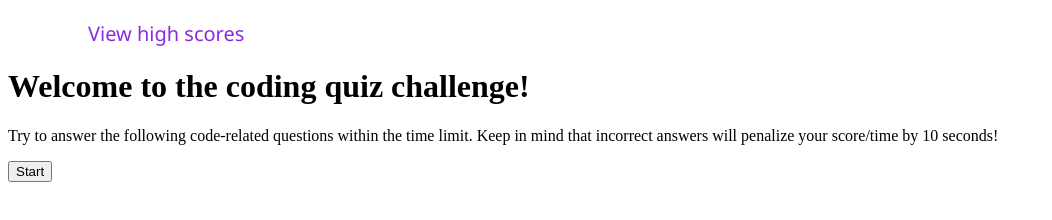
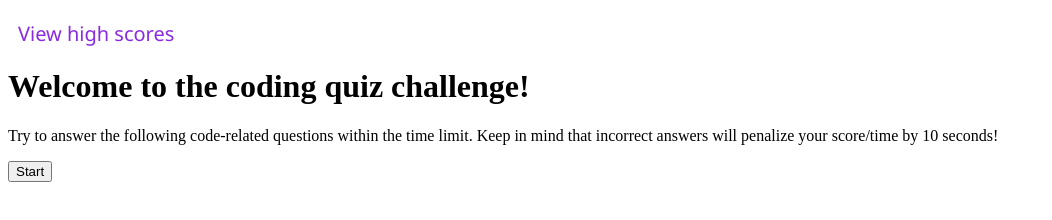
Before and after one commit to itorres60/Coding-Quiz, a plain HTML site: page index.html in a window 1280 px wide. Shown: the whole page, without its empty margins (0-1052 px from the left). Drawn offline with Linux system fonts and the light colour scheme.

Commit message:
added a lil css

```diff
--- a/assets/css/styles.css
+++ b/assets/css/styles.css
@@ -1,7 +1,8 @@
 .nav {
     display: flex;
     justify-content: space-between;
-    margin: 20px 40px 10px 40px;
+    padding: 0;
+    margin: 20px 40px 20px 10px;
     list-style: none;
     font-size: 20px;
     font-family: 'Segoe UI', Tahoma, Geneva, Verdana, sans-serif;
@@ -18,7 +19,3 @@
 ul {
     list-style: upper-alpha;
 }
-
-li.0 {
-    color: blue;
-}
```
